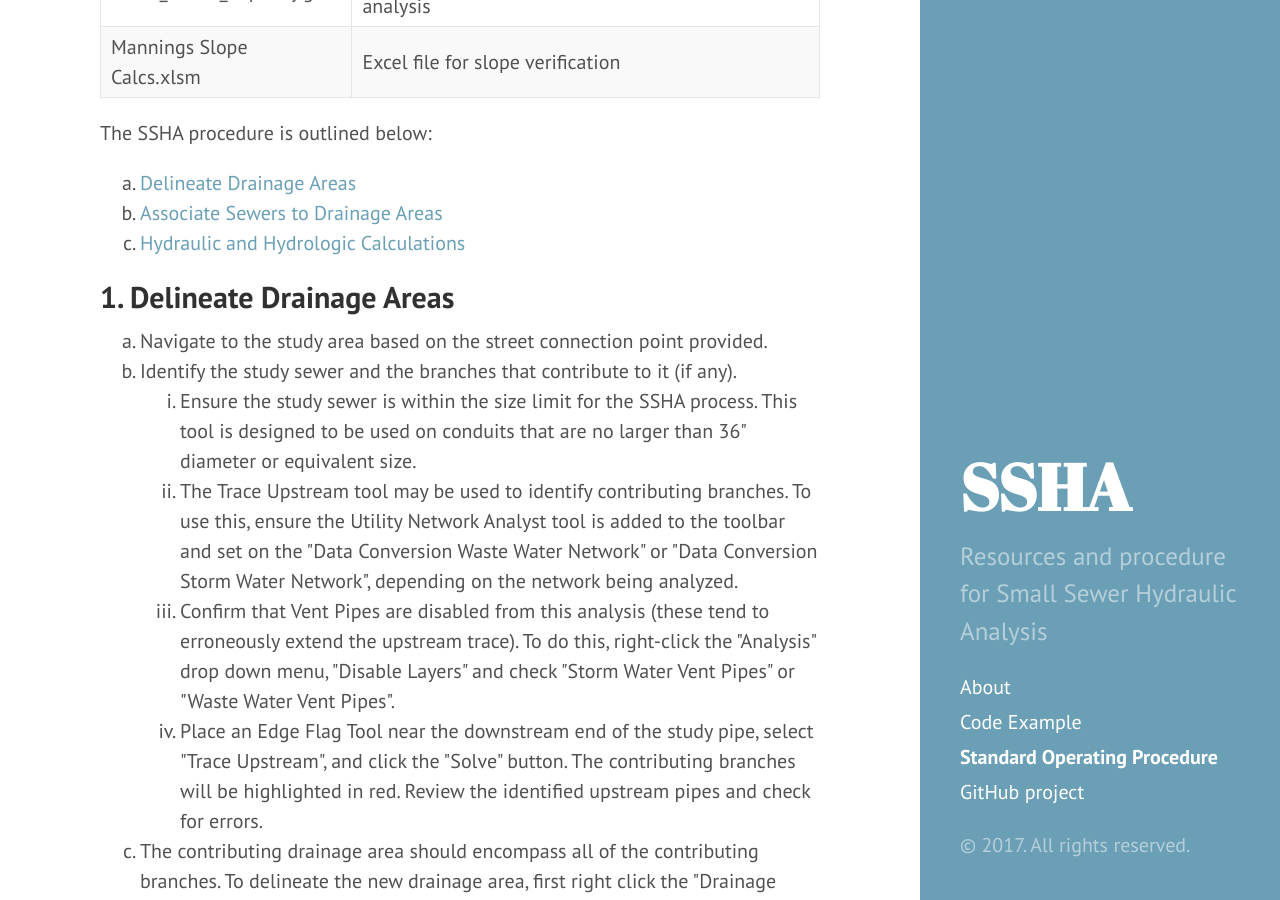
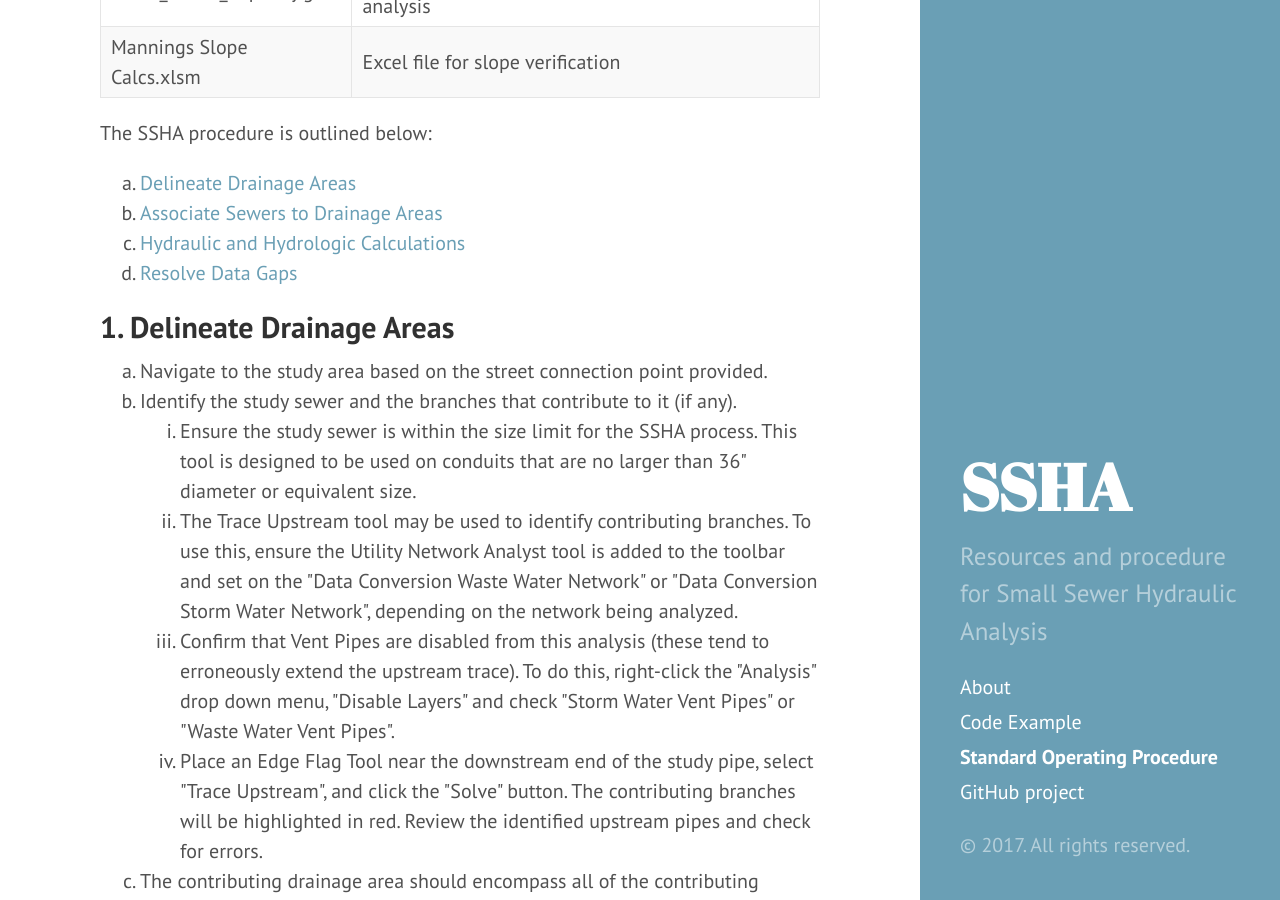
Before and after one commit to adams-cool-org/ssha3, a Jekyll site: the page built from docs/sop.md, in a window 1280 px wide and 900 px high, scrolled down 1115 px. Built offline with Jekyll 4.4.1, drawn with Linux system fonts in a browser that asks for light colours.

Commit message:
sop llist overview fix

```diff
--- a/docs/sop.md
+++ b/docs/sop.md
@@ -31,10 +31,12 @@ at this server location:
 | Mannings Slope Calcs.xlsm | Excel file for slope verification |
 
 The SSHA procedure is outlined below:
-1. [Delineate Drainage Areas](#delineate-drainage-areas)
-2. [Associate Sewers to Drainage Areas](#associate-sewers-to-drainage-areas)
-3. [Hydraulic and Hydrologic Calculations](#perform-hydraulic-and-hydrologic-calculations)
+1. [Delineate Drainage Areas](#1-delineate-drainage-areas)
+2. [Associate Sewers to Drainage Areas](#2-associate-sewers-to-drainage-areas)
+3. [Hydraulic and Hydrologic Calculations](#3-perform-hydraulic-and-hydrologic-calculations)
+4. [Resolve Data Gaps](#4-resolve-data-gaps)
 
+{: id="delineate-drainage-areas"}
 ## 1. Delineate Drainage Areas
 1. Navigate to the study area based on the street connection point provided.
 2. Identify the study sewer and the branches that contribute to it (if any).
```
